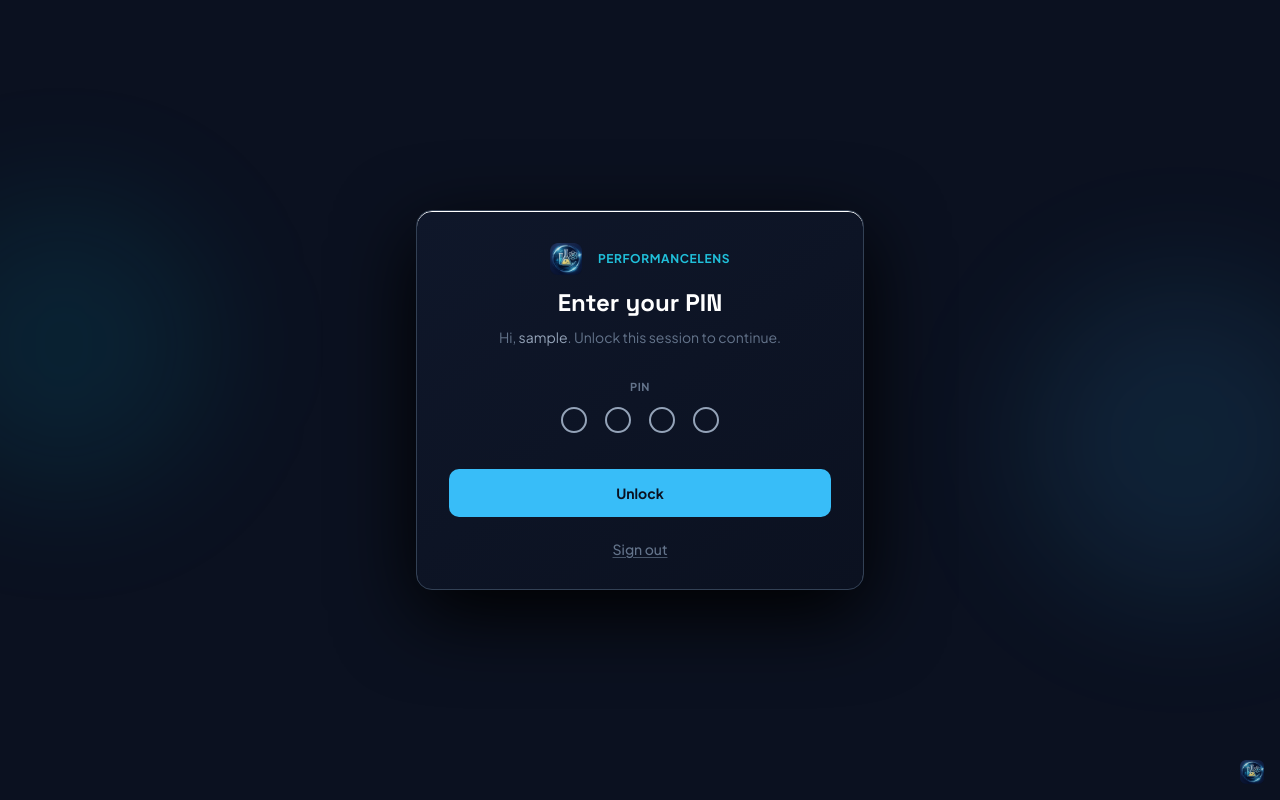
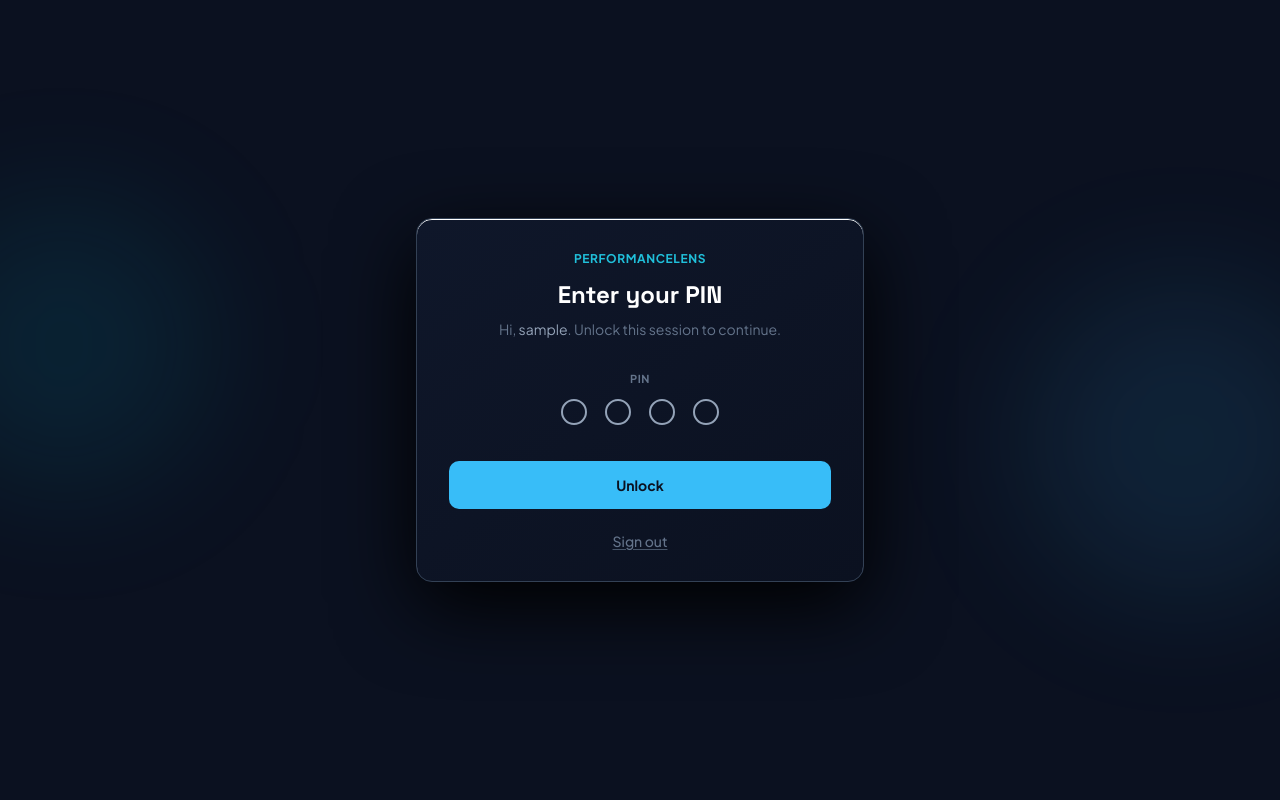
Before and after one commit to K11Cham/performance-lens, a Flask app: template src/app/templates/unlock.jinja in a window 1280 px wide. Run offline with Flask 3, Linux system fonts and the light colour scheme; the template is opened without the code that fills it: most values are stand-ins (such as "Sample title", 1, 10 or a date in 2020).

Commit message:
Remove NYSH branding, logo and about section

```diff
--- a/src/app/templates/base.jinja
+++ b/src/app/templates/base.jinja
@@ -680,11 +680,6 @@
 
             <!-- Page Title -->
             <h1 class="font-display text-lg font-bold text-white">{% block page_title %}Dashboard{% endblock %}</h1>
-
-            <!-- NYSH Logo Top Right -->
-            <div class="ml-auto flex items-center">
-                <img src="{{ url_for('static', filename='nysh-logo.png') }}" alt="NYSH Club" class="w-8 h-8 opacity-80 hover:opacity-100 transition-opacity">
-            </div>
         </header>
 
         <!-- Page Content -->
--- a/src/app/templates/home.jinja
+++ b/src/app/templates/home.jinja
@@ -406,11 +406,6 @@
 </head>
 
 <body class="min-h-screen antialiased bg-gradient-to-b from-[#0B1120] via-[#0F172A] to-[#0B1120]">
-
-    <!-- NYSH Logo Bottom Right -->
-    <div class="fixed bottom-4 right-4 opacity-80 hover:opacity-100 transition-opacity z-50">
-        <img src="{{ url_for('static', filename='nysh-logo.png') }}" alt="NYSH Club" class="w-6 h-6">
-    </div>
 
     <div id="onb-root" class="relative flex min-h-screen flex-col overflow-hidden">
 
--- a/src/app/templates/unlock.jinja
+++ b/src/app/templates/unlock.jinja
@@ -124,7 +124,6 @@
     <div id="unlock-root" class="relative z-10 w-full max-w-md">
         <div class="unlock-card mx-auto">
             <div class="flex items-center justify-center gap-4">
-                <img src="{{ url_for('static', filename='nysh-logo.png') }}" alt="NYSH Club" class="w-8 h-8 opacity-90">
                 <p class="text-center text-xs font-bold uppercase tracking-wider text-cyan-400/90">PerformanceLens</p>
             </div>
             <h1 class="font-display mt-3 text-center text-xl font-bold text-white sm:text-2xl">Enter your PIN</h1>
@@ -148,11 +147,6 @@
                     Sign out
                 </button>
             </p>
-        </div>
-
-        <!-- NYSH Logo Bottom Right -->
-        <div class="fixed bottom-4 right-4 opacity-80 hover:opacity-100 transition-opacity">
-            <img src="{{ url_for('static', filename='nysh-logo.png') }}" alt="NYSH Club" class="w-6 h-6">
         </div>
     </div>
 
```
Also changed, not shown: src/app/templates/info.jinja (+0 -7 lines), README.md, assets/images/nysh-logo.png (deleted), src/app/static/nysh-logo.png (deleted).
